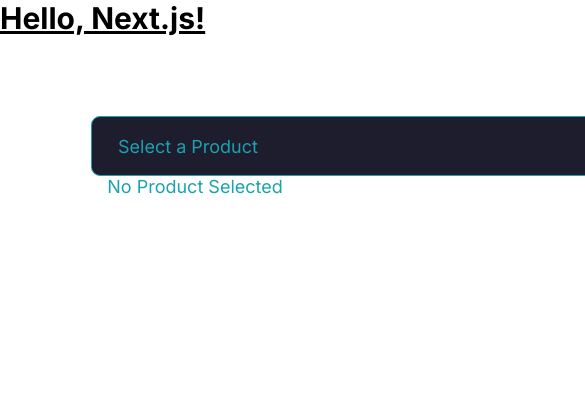
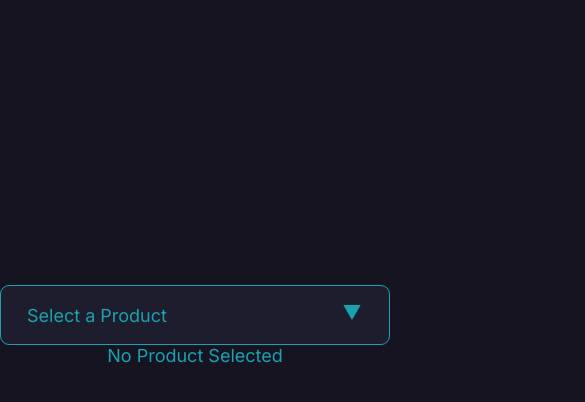
Before and after one commit to chelsea314/product-search, a Next.js app: page / in a window 390 px wide. Shown: the top 402 px of the page, 585 px wide, since content can reach past the window. Built offline with nearby package versions, Linux system fonts and the light colour scheme.

Commit message:
added media query to make dropdown button/content responsive.

```diff
--- a/src/app/components/Practice.js
+++ b/src/app/components/Practice.js
@@ -1,3 +1,7 @@
 export default function Practice() {
-    return <h1 className="md:display-hidden text-3xl font-bold underline">Hello, Next.js!</h1>
+    return (
+      <div className="container mx-auto">
+        <h1 className="text-3xl font-bold underline">Hello, Next.js!</h1>
+      </div>
+    )
   }
--- a/src/app/components/ProductCategory.js
+++ b/src/app/components/ProductCategory.js
@@ -1,7 +1,6 @@
 import styles from '../page.module.css'
 
 export default function ProductCategory({value}) {
-    console.log(value);
     return (
         <>
             <div className={styles.categoryContainer}>
--- a/src/app/components/dropdown.js
+++ b/src/app/components/dropdown.js
@@ -41,7 +41,7 @@
   }
 
   return (
-    <div className={styles.dropdown}>
+    <div>
       <button
         defaultValue={selectedProduct}
         className={styles.dropdownBtn}
--- a/src/app/globals.css
+++ b/src/app/globals.css
@@ -11,5 +11,9 @@
 html,
 body {
   height: 100%;
-  /* background: var(--background-blue); */
+  position: absolute;
+  top: 50%;
+  left: 50%;
+  transform: translate(-50%, -50%);
+  background: var(--background-blue);
 }
--- a/src/app/page.js
+++ b/src/app/page.js
@@ -9,7 +9,6 @@
 import ProductBrand from "./components/ProductBrand";
 import ProductPrice from "./components/ProductPrice";
 import ProductDescription from "./components/ProductDescription";
-import Practice from "./components/Practice";
 
 export default function Home() {
   // State settings for Product and Selection
@@ -44,8 +43,7 @@
   }
 
   return (
-    <div className="centered">
-      <Practice />
+    <div>
       <Dropdown onSubmit={handleChange} />
       {isSelectionMade ? (
         <div>
@@ -60,7 +58,9 @@
         </div>
 
       ) : (
-        <div className={styles.noProduct}>No Product Selected</div>
+        <div className={styles.noProduct}>
+          <p>No Product Selected</p>
+        </div>
       )}
     </div>
   );
--- a/src/app/page.module.css
+++ b/src/app/page.module.css
@@ -1,11 +1,3 @@
-.centered {
-  position: fixed;
-  top: 50%;
-  left: 50%;
-  margin-top: -50px;
-  margin-left: -100px;
-}
-
 /* 'No Product Data' Styles */
 .noProduct {
   color: var(--bright-teal);
@@ -14,28 +6,18 @@
   font-style: normal;
   font-weight: 400;
   line-height: normal;
-  /* position: fixed;
-  top: 564px;
-  left: 596px; */
+  margin: auto 0;
 }
 
 /* Dropdown Menu Styles*/
-.dropdown {
-  max-width: 13em;
-  margin: 80px auto 0;
-  position: relative;
-  width: 100%;
-}
-
 .dropdownBtn {
+  margin-top: 285px;
   background: var(--blue-hue);
   font-size: 18px;
   font-style: normal;
   font-weight: 400;
   line-height: normal;
-  border-radius: 10px;
   border: 1px solid var(--bright-teal);
-  color: #fff;
   display: flex;
   justify-content: space-between;
   align-items: center;
@@ -44,10 +26,6 @@
   color: var(--bright-teal);
   width: 600px;
   height: 60px;
-  flex-shrink: 0;
-  /* position: fixed;
-  top: 285px;
-  left: 383px; */
 }
 
 .arrow {
@@ -62,18 +40,12 @@
 
 .dropdownContent {
   list-style: none;
-  /* position: fixed;
-  top: 347px;
-  left: 383px; */
-  width: 600px;
   height: 462px;
-  flex-shrink: 0;
   border-radius: 6px;
   border: 1px solid var(--bright-teal);
   background: var(--blue-hue);
   overflow: auto;
   padding: 26px 0px;
-  margin:0px;
 }
 
 .dropdownContent li {
@@ -82,13 +54,13 @@
   font-style: normal;
   font-weight: 700;
   line-height: 46px;
-  display: block;
   text-decoration: none;
   padding-left: 26px;
 }
 
 .dropdownContent li:hover {
   background: var(--background-blue);
+  cursor: pointer;
 }
 
 /* Product Data Styles */
@@ -168,3 +140,10 @@
   left: 699px; */
   display: flex;
 }
+
+/* Media Queries */
+@media only screen and (max-width:600px) {
+  .dropdownBtn {
+    width: 100vw;
+  }
+}
```
